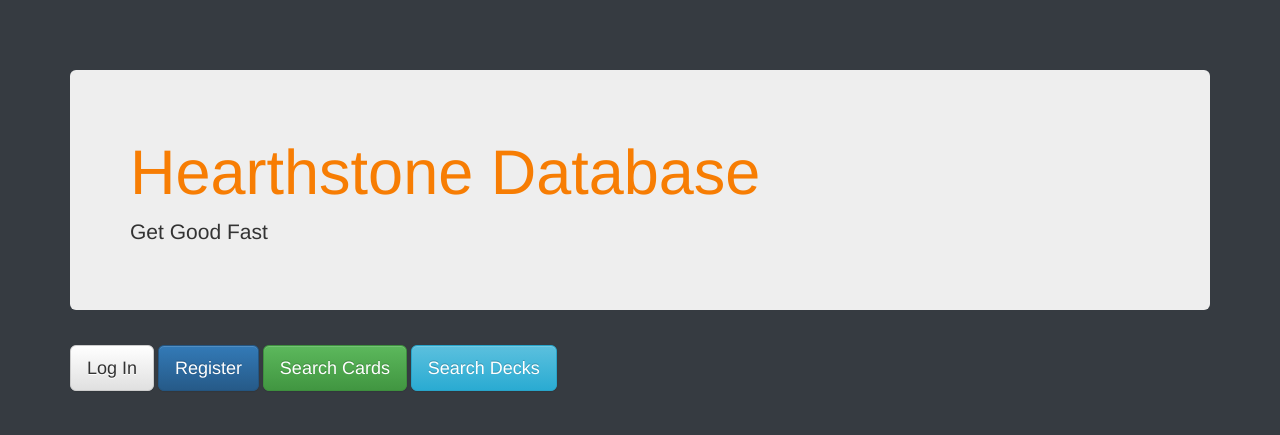
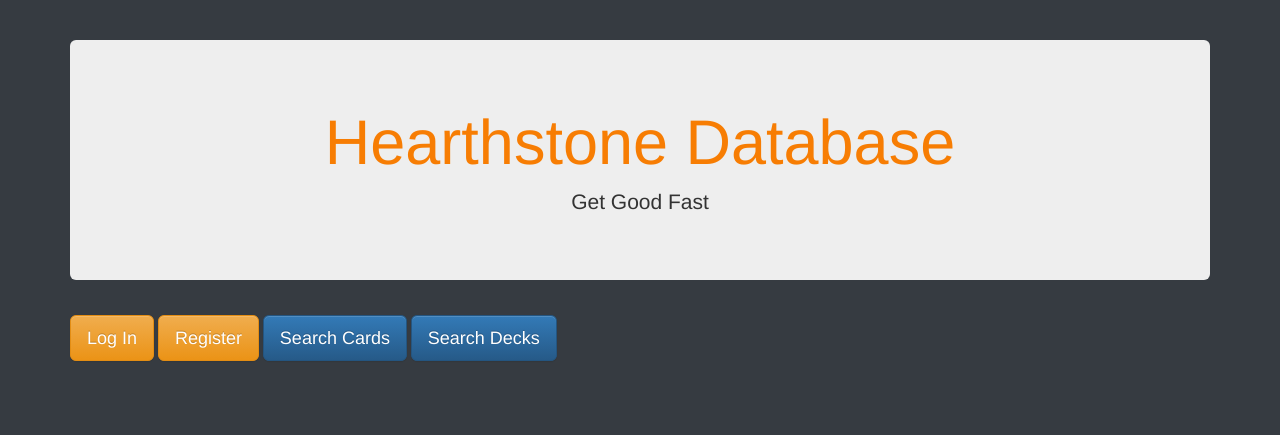
Before and after one commit to myran2/Databases_Group19, a PHP site: page / in a window 1280 px wide. Shown: the top 435 px of the page. Run offline with PHP 8.4, Linux system fonts and the light colour scheme; some libraries are stand-ins or nearby versions.

Commit message:
center text

```diff
--- a/home.css
+++ b/home.css
@@ -1,6 +1,6 @@
 body {
-  padding-top: 70px;
-  padding-bottom: 30px;
+  padding-top: 40px;
+  padding-bottom: 40px;
   background-color: #363b41;
 }
 
--- a/index.html
+++ b/index.html
@@ -40,19 +40,19 @@
 
       <!-- Main jumbotron for a primary marketing message or call to action -->
       <div class="jumbotron">
-        <h1><h1 style="color:#F77D03">Hearthstone Database</h1>
-        <p>Get Good Fast</p>
+        <h1><h1 class="text-center" style="color:#F77D03">Hearthstone Database</h1>
+        <p class="text-center">Get Good Fast</p>
       </div>
 
       <p>
         <a href="/signin">
-          <button type="button" class="btn btn-lg btn-default">Log In</button>
+          <button type="button" class="btn btn-lg btn-warning">Log In</button>
         </a>
-        <button type="button" class="btn btn-lg btn-primary">Register</button>
+        <button type="button" class="btn btn-lg btn-warning">Register</button>
         <a href="/search">
-          <button type="button" class="btn btn-lg btn-success">Search Cards</button>
+          <button type="button" class="btn btn-lg btn-primary">Search Cards</button>
         </a>
-        <button type="button" class="btn btn-lg btn-info">Search Decks</button>
+        <button type="button" class="btn btn-lg btn-primary">Search Decks</button>
       </p>
 
 
```
